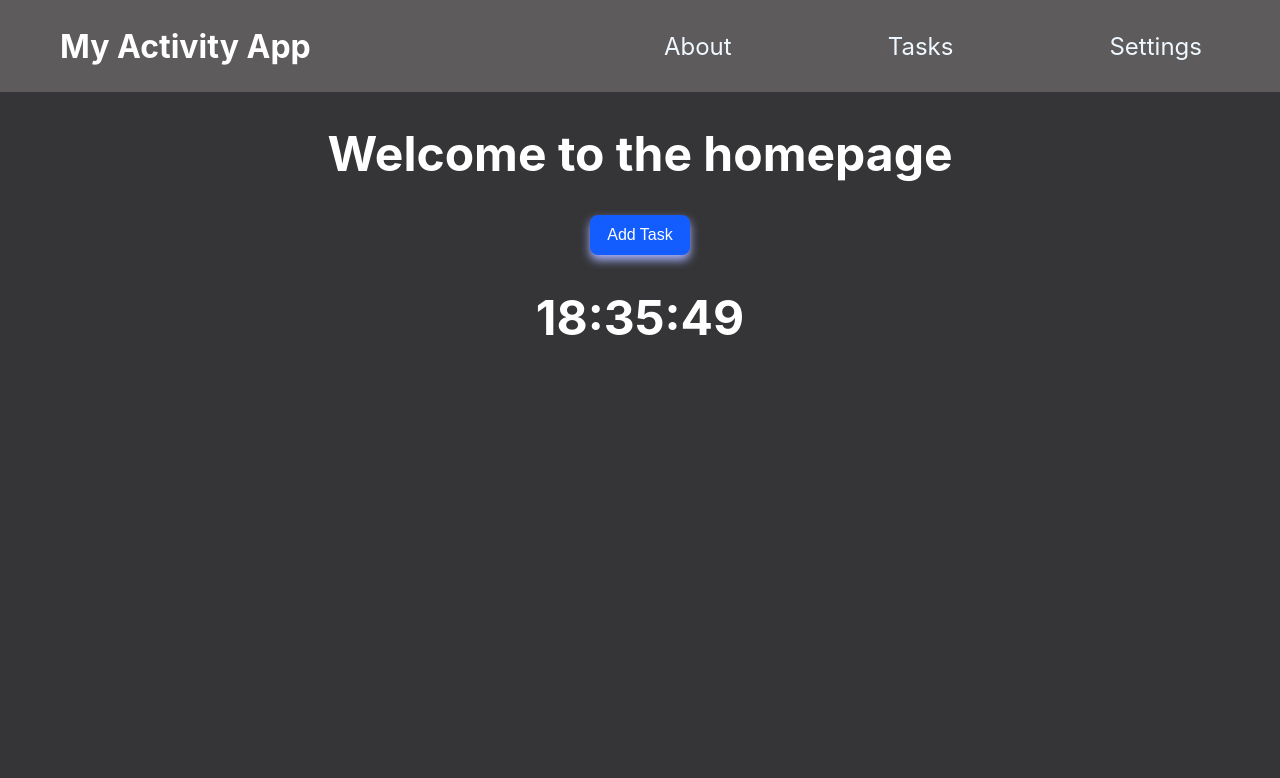
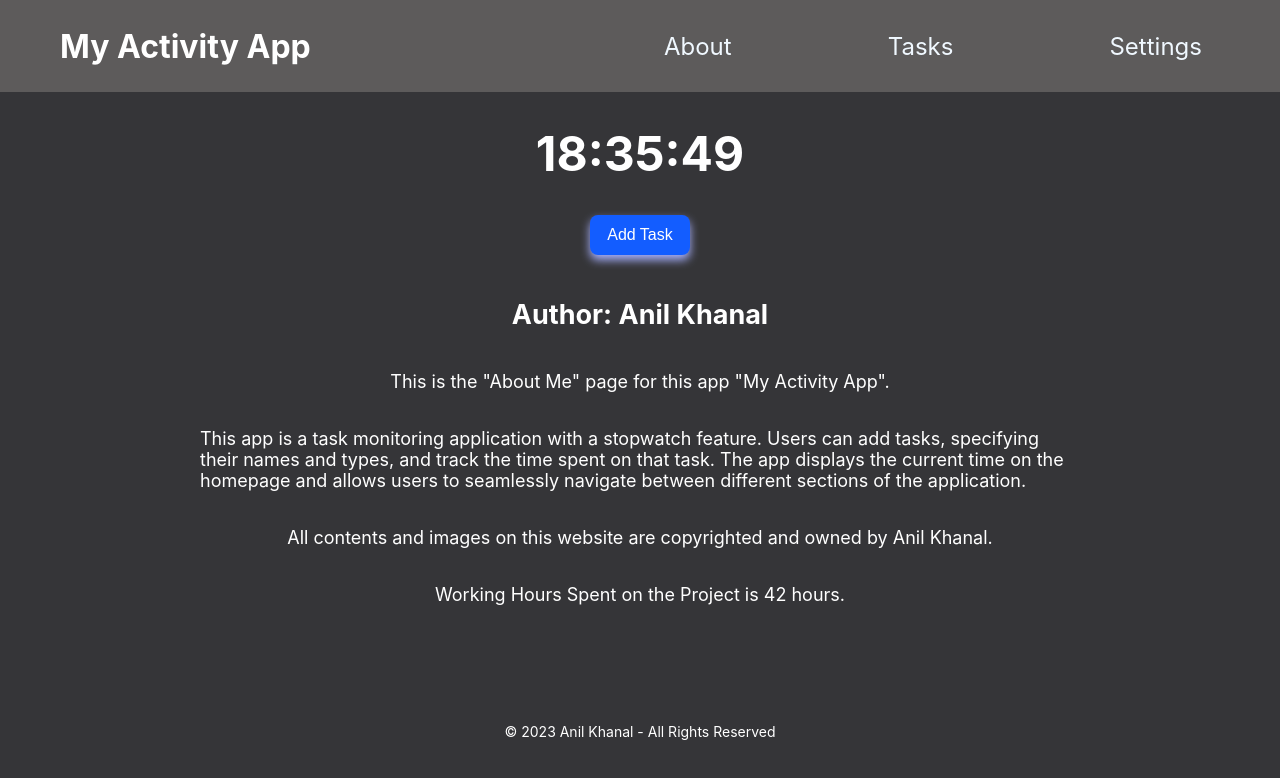
Before and after one commit to makzibs/ReactApp-Final-Project, a React (Create React App) app: page /about in a window 1280 px wide. Shown: the top 778 px of the page. Built offline with nearby package versions, Linux system fonts and the light colour scheme.

Commit message:
about me page has been improvised

```diff
--- a/db.json
+++ b/db.json
@@ -7,22 +7,28 @@
       "id": 13
     },
     {
-      "text": "fry",
-      "type": "Household",
-      "minutes": "00:00:08",
-      "id": 16
-    },
-    {
       "text": "clean",
       "type": "Studies",
       "minutes": "00:00:06",
       "id": 18
     },
     {
+      "text": "clean",
+      "type": "Household",
+      "minutes": "00:00:06",
+      "id": 20
+    },
+    {
       "text": "fry",
-      "type": "Entertainment",
+      "type": "Household",
       "minutes": "00:00:01",
-      "id": 19
+      "id": 21
+    },
+    {
+      "text": "cook",
+      "type": "Household",
+      "minutes": "00:00:01",
+      "id": 22
     }
   ]
 }
--- a/src/App.js
+++ b/src/App.js
@@ -31,7 +31,7 @@ function App() {
       </nav>
 
       <Routes>
-        <Route path="/" element={<About />} />
+        <Route path="/" element={<Tasks />} />
         <Route path="/about" element={<About />} />
         <Route path="/tasks" element={<Tasks />} />
         <Route path="/setting" element={<Setting />} />
--- a/src/components/About.js
+++ b/src/components/About.js
@@ -26,9 +26,20 @@ function About() {
 
   return (
     <div className="about" id={theme}>
-      <h1>Welcome to the homepage</h1>
+      <h1>{time}</h1>
       <button className="addTaskButton" onClick={handleGoToTasks}>Add Task</button>
-      <h1>{time}</h1>
+
+      <div className='authorDetail'>
+        <h2>Author: Anil Khanal</h2>
+        <p>This is the "About Me" page for this app "My Activity App".</p>
+        <p>This app is a task monitoring application with a stopwatch feature. Users can add tasks, specifying their names and types, and track the time spent on that task. The app displays the current time on the homepage and allows users to seamlessly navigate between different sections of the application.</p>
+        <p>All contents and images on this website are copyrighted and owned by Anil Khanal.</p>
+        <p>Working Hours Spent on the Project is 42 hours.</p>
+
+      </div>
+      <footer>
+        &copy; 2023 Anil Khanal - All Rights Reserved
+      </footer>
 
       </div>
   )
--- a/src/styles/about.css
+++ b/src/styles/about.css
@@ -1,12 +1,11 @@
 .about{
     background-color: #353538;
-
     height: 900px;
     font-size: 24px;
     color: white;
     display: flex;
     flex-direction: column;
-    justify-content: flex-start;
+    justify-content:  flex-start;
     align-items: center;
 
 }
@@ -26,3 +25,19 @@
     box-shadow: 0px 3px 5px #7f89e0;
     cursor: pointer
   }
+  .authorDetail{
+
+    display: flex;
+    flex-direction: column;
+    justify-content: center;
+    font-size: 18px;
+    align-items: center;
+    margin-top: 20px;
+    margin-left: 200px;
+    margin-right: 200px;
+  }
+
+  footer{
+    margin-top: 100px;
+    font-size: 14px;
+  }
--- a/src/styles/setting.css
+++ b/src/styles/setting.css
@@ -2,7 +2,7 @@
     background-color: #353538;
     padding-top: 50px;
     height: 850px;
-    font-size: 40px;
+    font-size: 30px;
     color: white;
     display: flex;
     justify-content: center;
```
